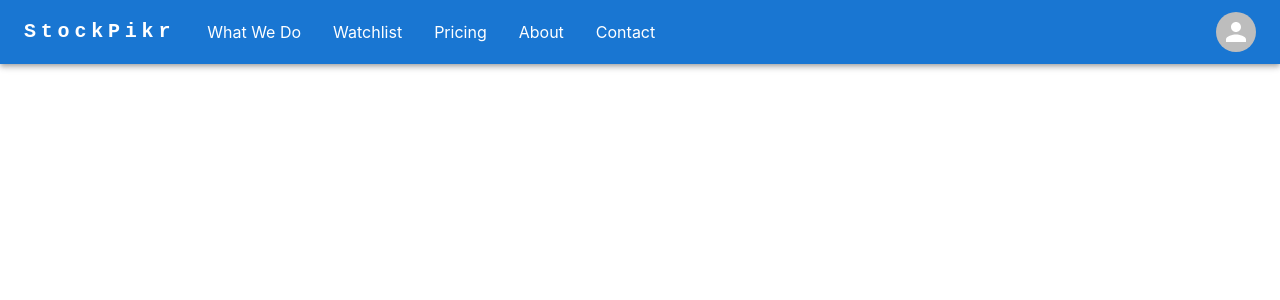
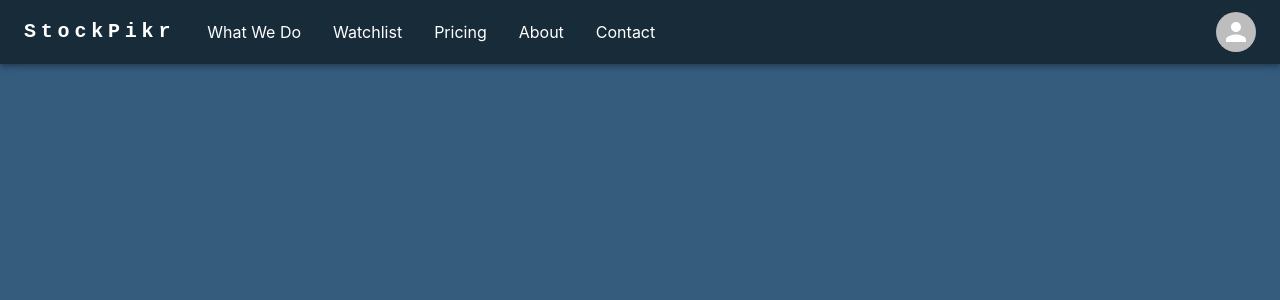
Before and after one commit to szayadi/Stockpikr-React-App, a React (Create React App) app: page / in a window 1280 px wide. Shown: the top 300 px of the page. Built offline with nearby package versions, Linux system fonts and the light colour scheme.

Commit message:
add in colors to use for UI

```diff
--- a/src/components/NavigationHeader.tsx
+++ b/src/components/NavigationHeader.tsx
@@ -10,6 +10,8 @@ import Avatar from '@mui/material/Avatar';
 import Tooltip from '@mui/material/Tooltip';
 import MenuItem from '@mui/material/MenuItem';
 import { Link } from 'react-router-dom';
+import '../index.css';
+
 
 const pages = [
   { title: 'What We Do', key: 'what-we-do' },
@@ -40,7 +42,7 @@ function NavigationHeader() {
   };
 
   return (
-    <AppBar position="static">
+    <AppBar position="static" sx={{ backgroundColor: 'var(--navbar-bg-color)' }}>
       <Container maxWidth="xl">
         <Toolbar disableGutters>
           <Typography
@@ -148,7 +150,7 @@ function NavigationHeader() {
             >
               {settings.map((setting) => (
                 <MenuItem key={setting} onClick={handleCloseUserMenu}>
-                  <Typography textAlign="center">{setting}</Typography>
+                  <Typography textAlign="center" sx={{ color: 'var(--text-bg-color)' }} >{setting}</Typography>
                 </MenuItem>
               ))}
             </Menu>
--- a/src/index.css
+++ b/src/index.css
@@ -1,3 +1,12 @@
+
+:root {
+  /* list of variables for the UI Palette, add colors in one place if possible */
+  --main-bg-color: #355C7D;
+  --navbar-bg-color: #182B39;
+  --settings-bg-color: #182B39;
+  --text-color: #FFFFFF;
+}
+
 body {
   margin: 0;
   font-family: -apple-system, BlinkMacSystemFont, 'Segoe UI', 'Roboto', 'Oxygen',
@@ -5,6 +14,8 @@ body {
     sans-serif;
   -webkit-font-smoothing: antialiased;
   -moz-osx-font-smoothing: grayscale;
+  background-color: var(--main-bg-color);
+  color: var(--text-color);
 }
 
 code {
```
